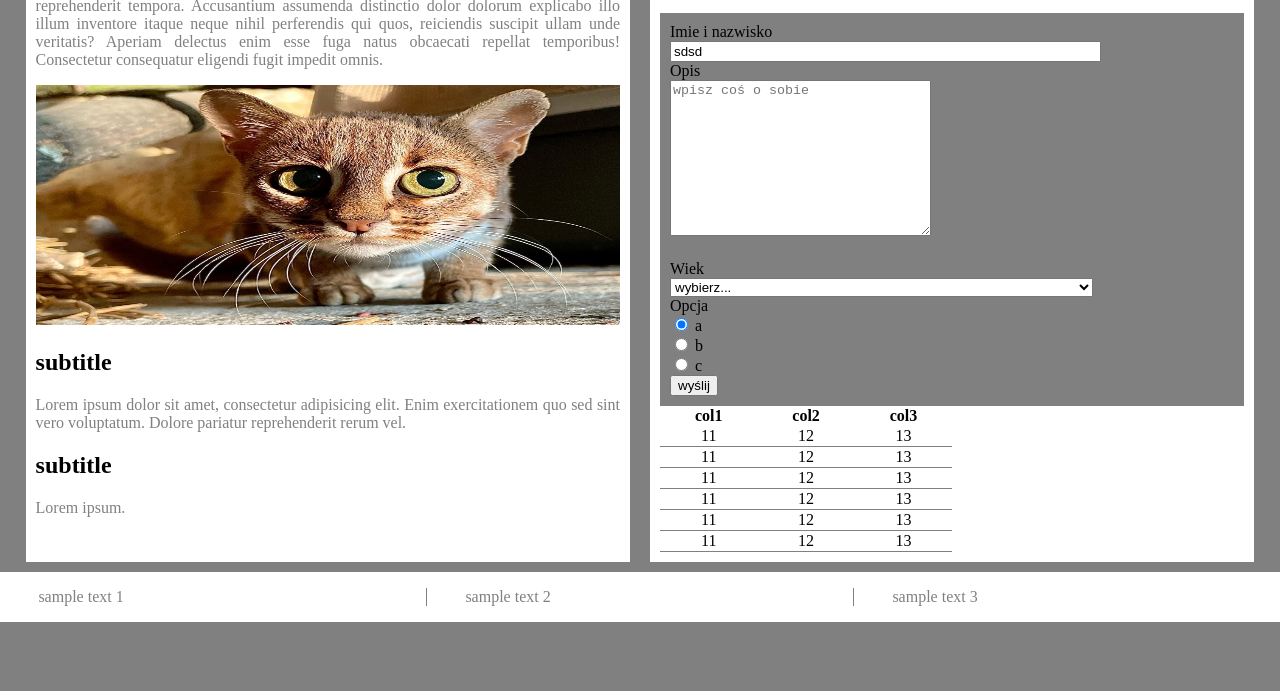
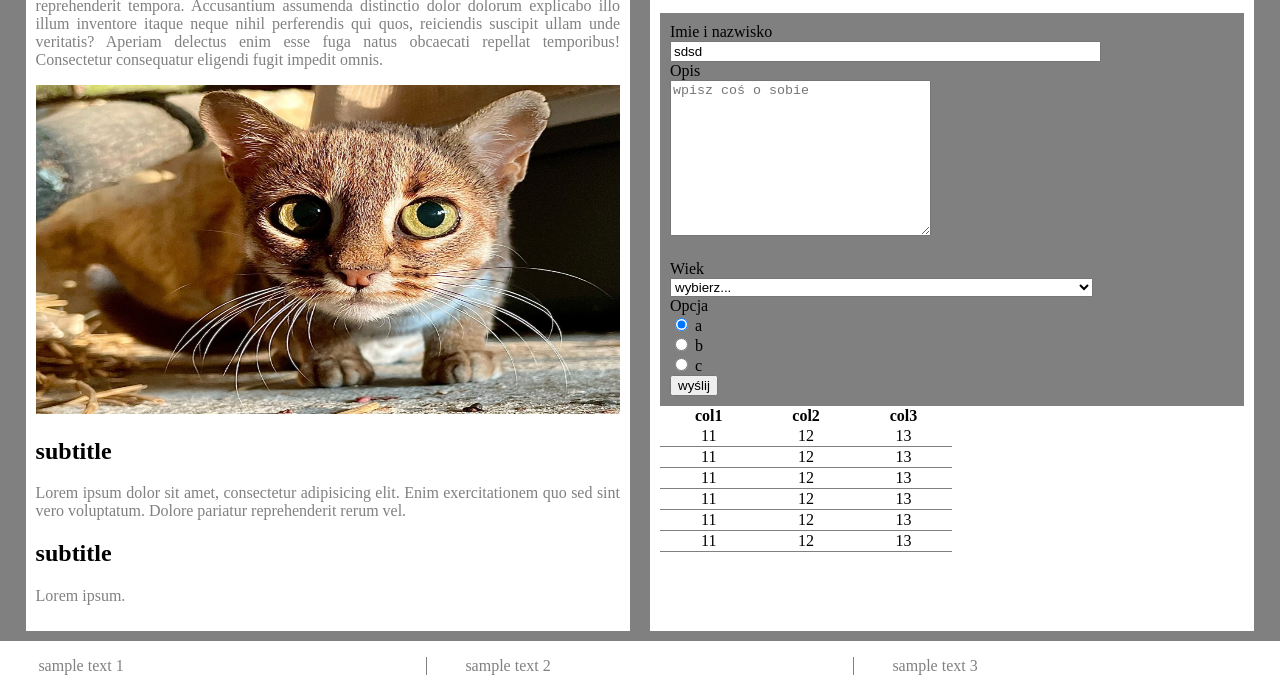
Before and after one commit to s27085/s27085.github.io, a plain HTML site: page index.html in a window 1280 px wide. Shown: the part 181-872 px from the top of the page. Before the commit the page ends 803 px from the top, so only its background shows below. Drawn offline with Linux system fonts and the light colour scheme.

Commit message:
changed image max-height

```diff
--- a/style3.css
+++ b/style3.css
@@ -53,8 +53,7 @@ body{
 }
 #zdjęcie{
     width: 100%;
-    max-height: 30vh;
-    aspect-ratio: auto;
+    aspect-ratio: 16 / 9;
 }
 #footer{
     grid-column: 1 / span 2;
```
